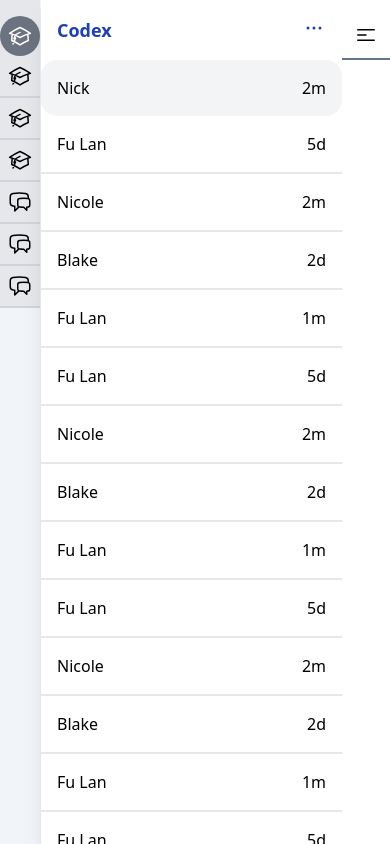
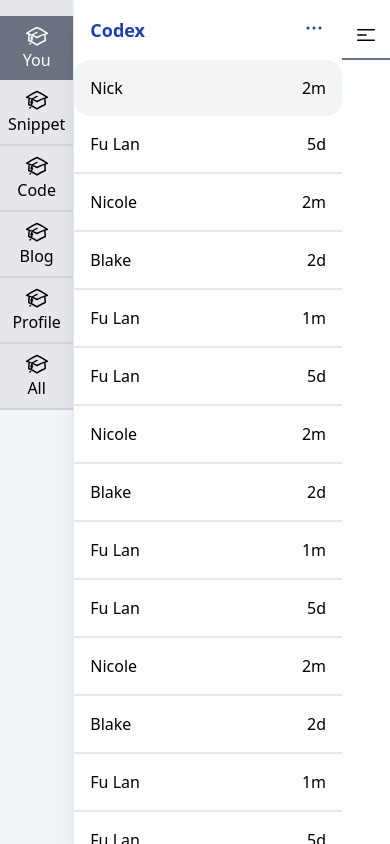
Before and after one commit to pkaranaxioned/codex, a Next.js app: page / in a window 390 px wide. Built offline with nearby package versions, Linux system fonts and the light colour scheme.

Commit message:
responsive layout rectification wip

```diff
--- a/components/MainContent.js
+++ b/components/MainContent.js
@@ -11,7 +11,7 @@ const MainContent = () => {
         <div
           className={
             isMainOpen
-              ? "pt-3 pb-3 w-full absolute z-10 bg-slate-600 h-full inset-y-0 left-0 transform transition duration-100 ease-in-out"
+              ? "pt-3 pb-3 w-full absolute z-10 bg-slate-600 h-full inset-y-0 left-0 transform translate-x-0 transition duration-200 ease-in-out"
               : "pt-3 pb-3 w-12 md:flex-auto"
           }
         >
--- a/components/SideNav.js
+++ b/components/SideNav.js
@@ -1,15 +1,15 @@
 const SideNav = () => {
   return (
-    <div className="w-auto h-screen">
+    <div className="w-auto h-screen overflow-y-auto overflow-x-hidden">
       <ul className="bg-gray-200 pt-4">
-        <li className="p-2 flex bg-gray-500 text-white md:border-l-4 md:border-stone-800 justify-center lg:justify-start rounded-3xl md:rounded-none">
+        <li className="p-2 flex bg-gray-500 text-white md:border-l-4 md:border-stone-800 justify-center flex-col items-center">
           <svg
             xmlns="http://www.w3.org/2000/svg"
             fill="none"
             viewBox="0 0 24 24"
             strokeWidth="1.5"
             stroke="white"
-            className="w-6 h-6 lg:mr-3"
+            className="w-6 h-6"
           >
             <path
               strokeLinecap="round"
@@ -17,16 +17,16 @@ const SideNav = () => {
               d="M4.26 10.147a60.436 60.436 0 00-.491 6.347A48.627 48.627 0 0112 20.904a48.627 48.627 0 018.232-4.41 60.46 60.46 0 00-.491-6.347m-15.482 0a50.57 50.57 0 00-2.658-.813A59.905 59.905 0 0112 3.493a59.902 59.902 0 0110.399 5.84c-.896.248-1.783.52-2.658.814m-15.482 0A50.697 50.697 0 0112 13.489a50.702 50.702 0 017.74-3.342M6.75 15a.75.75 0 100-1.5.75.75 0 000 1.5zm0 0v-3.675A55.378 55.378 0 0112 8.443m-7.007 11.55A5.981 5.981 0 006.75 15.75v-1.5"
             />
           </svg>
-          <h3 className="lg:block hidden">You</h3>
+          <h3>You</h3>
         </li>
-        <li className="p-2 flex justify-center lg:justify-start border-b-2 border-gray-300">
+        <li className="p-2 flex justify-center lg:justify-start border-b-2 border-gray-300 flex-col items-center">
           <svg
             xmlns="http://www.w3.org/2000/svg"
             fill="none"
             viewBox="0 0 24 24"
             strokeWidth="1.5"
             stroke="black"
-            className="w-6 h-6 lg:mr-3"
+            className="w-6 h-6"
           >
             <path
               strokeLinecap="round"
@@ -34,16 +34,16 @@ const SideNav = () => {
               d="M4.26 10.147a60.436 60.436 0 00-.491 6.347A48.627 48.627 0 0112 20.904a48.627 48.627 0 018.232-4.41 60.46 60.46 0 00-.491-6.347m-15.482 0a50.57 50.57 0 00-2.658-.813A59.905 59.905 0 0112 3.493a59.902 59.902 0 0110.399 5.84c-.896.248-1.783.52-2.658.814m-15.482 0A50.697 50.697 0 0112 13.489a50.702 50.702 0 017.74-3.342M6.75 15a.75.75 0 100-1.5.75.75 0 000 1.5zm0 0v-3.675A55.378 55.378 0 0112 8.443m-7.007 11.55A5.981 5.981 0 006.75 15.75v-1.5"
             />
           </svg>
-          <h3 className="lg:block hidden">Mentions</h3>
+          <h3>Snippet</h3>
         </li>
-        <li className="p-2 flex justify-center lg:justify-start border-b-2 border-gray-300">
+        <li className="p-2 flex justify-center lg:justify-start border-b-2 border-gray-300 flex-col items-center">
           <svg
             xmlns="http://www.w3.org/2000/svg"
             fill="none"
             viewBox="0 0 24 24"
             strokeWidth="1.5"
             stroke="black"
-            className="w-6 h-6 lg:mr-3"
+            className="w-6 h-6"
           >
             <path
               strokeLinecap="round"
@@ -51,16 +51,16 @@ const SideNav = () => {
               d="M4.26 10.147a60.436 60.436 0 00-.491 6.347A48.627 48.627 0 0112 20.904a48.627 48.627 0 018.232-4.41 60.46 60.46 0 00-.491-6.347m-15.482 0a50.57 50.57 0 00-2.658-.813A59.905 59.905 0 0112 3.493a59.902 59.902 0 0110.399 5.84c-.896.248-1.783.52-2.658.814m-15.482 0A50.697 50.697 0 0112 13.489a50.702 50.702 0 017.74-3.342M6.75 15a.75.75 0 100-1.5.75.75 0 000 1.5zm0 0v-3.675A55.378 55.378 0 0112 8.443m-7.007 11.55A5.981 5.981 0 006.75 15.75v-1.5"
             />
           </svg>
-          <h3 className="lg:block hidden">Assigned</h3>
+          <h3>Code</h3>
         </li>
-        <li className="p-2 flex justify-center lg:justify-start border-b-2 border-gray-300">
+        <li className="p-2 flex justify-center lg:justify-start border-b-2 border-gray-300 flex-col items-center">
           <svg
             xmlns="http://www.w3.org/2000/svg"
             fill="none"
             viewBox="0 0 24 24"
             strokeWidth="1.5"
             stroke="black"
-            className="w-6 h-6 lg:mr-3"
+            className="w-6 h-6"
           >
             <path
               strokeLinecap="round"
@@ -68,58 +68,41 @@ const SideNav = () => {
               d="M4.26 10.147a60.436 60.436 0 00-.491 6.347A48.627 48.627 0 0112 20.904a48.627 48.627 0 018.232-4.41 60.46 60.46 0 00-.491-6.347m-15.482 0a50.57 50.57 0 00-2.658-.813A59.905 59.905 0 0112 3.493a59.902 59.902 0 0110.399 5.84c-.896.248-1.783.52-2.658.814m-15.482 0A50.697 50.697 0 0112 13.489a50.702 50.702 0 017.74-3.342M6.75 15a.75.75 0 100-1.5.75.75 0 000 1.5zm0 0v-3.675A55.378 55.378 0 0112 8.443m-7.007 11.55A5.981 5.981 0 006.75 15.75v-1.5"
             />
           </svg>
-          <h3 className="lg:block hidden">Unassigned</h3>
+          <h3>Blog</h3>
         </li>
-        <li className="p-2 flex justify-center lg:justify-start border-b-2 border-gray-300">
+        <li className="p-2 flex justify-center lg:justify-start border-b-2 border-gray-300 flex-col items-center">
           <svg
             xmlns="http://www.w3.org/2000/svg"
             fill="none"
             viewBox="0 0 24 24"
             strokeWidth="1.5"
             stroke="black"
-            className="w-6 h-6 lg:mr-3"
+            className="w-6 h-6"
           >
             <path
               strokeLinecap="round"
               strokeLinejoin="round"
-              d="M20.25 8.511c.884.284 1.5 1.128 1.5 2.097v4.286c0 1.136-.847 2.1-1.98 2.193-.34.027-.68.052-1.02.072v3.091l-3-3c-1.354 0-2.694-.055-4.02-.163a2.115 2.115 0 01-.825-.242m9.345-8.334a2.126 2.126 0 00-.476-.095 48.64 48.64 0 00-8.048 0c-1.131.094-1.976 1.057-1.976 2.192v4.286c0 .837.46 1.58 1.155 1.951m9.345-8.334V6.637c0-1.621-1.152-3.026-2.76-3.235A48.455 48.455 0 0011.25 3c-2.115 0-4.198.137-6.24.402-1.608.209-2.76 1.614-2.76 3.235v6.226c0 1.621 1.152 3.026 2.76 3.235.577.075 1.157.14 1.74.194V21l4.155-4.155"
+              d="M4.26 10.147a60.436 60.436 0 00-.491 6.347A48.627 48.627 0 0112 20.904a48.627 48.627 0 018.232-4.41 60.46 60.46 0 00-.491-6.347m-15.482 0a50.57 50.57 0 00-2.658-.813A59.905 59.905 0 0112 3.493a59.902 59.902 0 0110.399 5.84c-.896.248-1.783.52-2.658.814m-15.482 0A50.697 50.697 0 0112 13.489a50.702 50.702 0 017.74-3.342M6.75 15a.75.75 0 100-1.5.75.75 0 000 1.5zm0 0v-3.675A55.378 55.378 0 0112 8.443m-7.007 11.55A5.981 5.981 0 006.75 15.75v-1.5"
             />
           </svg>
-          <h3 className="lg:block hidden">Groups</h3>
+          <h3>Profile</h3>
         </li>
-        <li className="p-2 flex justify-center lg:justify-start border-b-2 border-gray-300">
+        <li className="p-2 flex justify-center lg:justify-start border-b-2 border-gray-300 flex-col items-center">
           <svg
             xmlns="http://www.w3.org/2000/svg"
             fill="none"
             viewBox="0 0 24 24"
             strokeWidth="1.5"
             stroke="black"
-            className="w-6 h-6 lg:mr-3"
+            className="w-6 h-6"
           >
             <path
               strokeLinecap="round"
               strokeLinejoin="round"
-              d="M20.25 8.511c.884.284 1.5 1.128 1.5 2.097v4.286c0 1.136-.847 2.1-1.98 2.193-.34.027-.68.052-1.02.072v3.091l-3-3c-1.354 0-2.694-.055-4.02-.163a2.115 2.115 0 01-.825-.242m9.345-8.334a2.126 2.126 0 00-.476-.095 48.64 48.64 0 00-8.048 0c-1.131.094-1.976 1.057-1.976 2.192v4.286c0 .837.46 1.58 1.155 1.951m9.345-8.334V6.637c0-1.621-1.152-3.026-2.76-3.235A48.455 48.455 0 0011.25 3c-2.115 0-4.198.137-6.24.402-1.608.209-2.76 1.614-2.76 3.235v6.226c0 1.621 1.152 3.026 2.76 3.235.577.075 1.157.14 1.74.194V21l4.155-4.155"
+              d="M4.26 10.147a60.436 60.436 0 00-.491 6.347A48.627 48.627 0 0112 20.904a48.627 48.627 0 018.232-4.41 60.46 60.46 0 00-.491-6.347m-15.482 0a50.57 50.57 0 00-2.658-.813A59.905 59.905 0 0112 3.493a59.902 59.902 0 0110.399 5.84c-.896.248-1.783.52-2.658.814m-15.482 0A50.697 50.697 0 0112 13.489a50.702 50.702 0 017.74-3.342M6.75 15a.75.75 0 100-1.5.75.75 0 000 1.5zm0 0v-3.675A55.378 55.378 0 0112 8.443m-7.007 11.55A5.981 5.981 0 006.75 15.75v-1.5"
             />
           </svg>
-          <h3 className="lg:block hidden">Blog</h3>
-        </li>
-        <li className="p-2 flex justify-center lg:justify-start border-b-2 border-gray-300">
-          <svg
-            xmlns="http://www.w3.org/2000/svg"
-            fill="none"
-            viewBox="0 0 24 24"
-            strokeWidth="1.5"
-            stroke="black"
-            className="w-6 h-6 lg:mr-3"
-          >
-            <path
-              strokeLinecap="round"
-              strokeLinejoin="round"
-              d="M20.25 8.511c.884.284 1.5 1.128 1.5 2.097v4.286c0 1.136-.847 2.1-1.98 2.193-.34.027-.68.052-1.02.072v3.091l-3-3c-1.354 0-2.694-.055-4.02-.163a2.115 2.115 0 01-.825-.242m9.345-8.334a2.126 2.126 0 00-.476-.095 48.64 48.64 0 00-8.048 0c-1.131.094-1.976 1.057-1.976 2.192v4.286c0 .837.46 1.58 1.155 1.951m9.345-8.334V6.637c0-1.621-1.152-3.026-2.76-3.235A48.455 48.455 0 0011.25 3c-2.115 0-4.198.137-6.24.402-1.608.209-2.76 1.614-2.76 3.235v6.226c0 1.621 1.152 3.026 2.76 3.235.577.075 1.157.14 1.74.194V21l4.155-4.155"
-            />
-          </svg>
-          <h3 className="lg:block hidden">All</h3>
+          <h3>All</h3>
         </li>
       </ul>
     </div>
```
